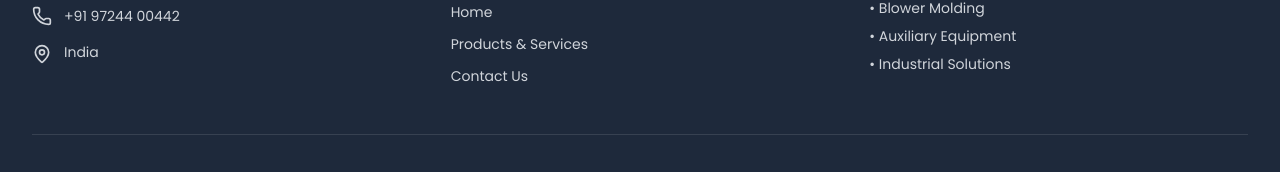
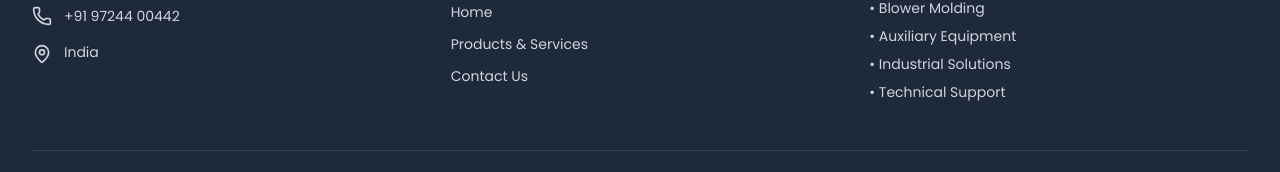
Before and after one commit to Parth7487/cb, a React (Vite) app: page / in a window 1280 px wide. Shown: the part 2397-2569 px from the top of the page. Built offline with nearby package versions, Linux system fonts and the light colour scheme.

Commit message:
Add Technical Support back to footer specialties
cgen-52a7d0986a174e22aa24ac4fd44e12be

```diff
--- a/client/components/Footer.tsx
+++ b/client/components/Footer.tsx
@@ -95,6 +95,7 @@ export default function Footer() {
               <p>• Blower Molding</p>
               <p>• Auxiliary Equipment</p>
               <p>• Industrial Solutions</p>
+              <p>• Technical Support</p>
             </div>
           </div>
         </div>
```
